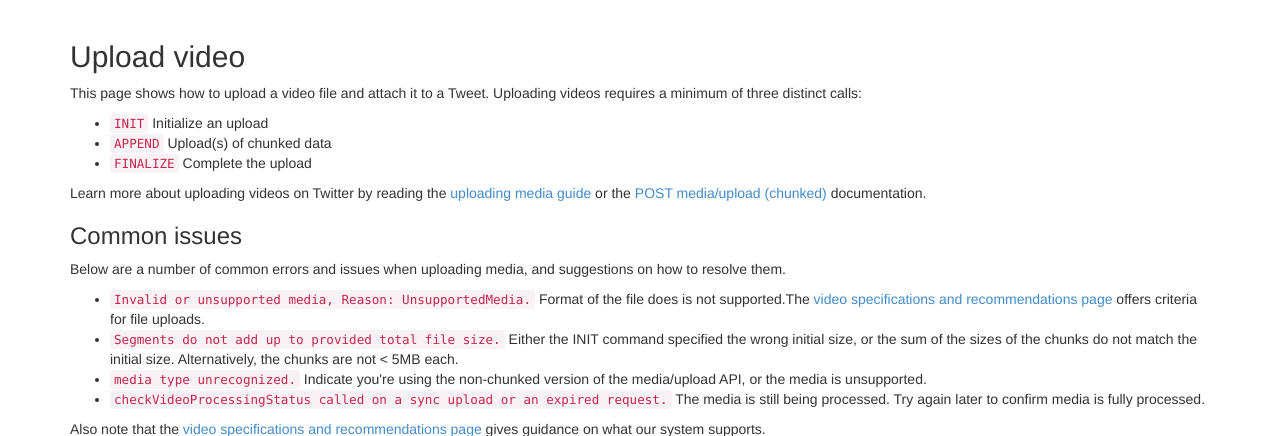
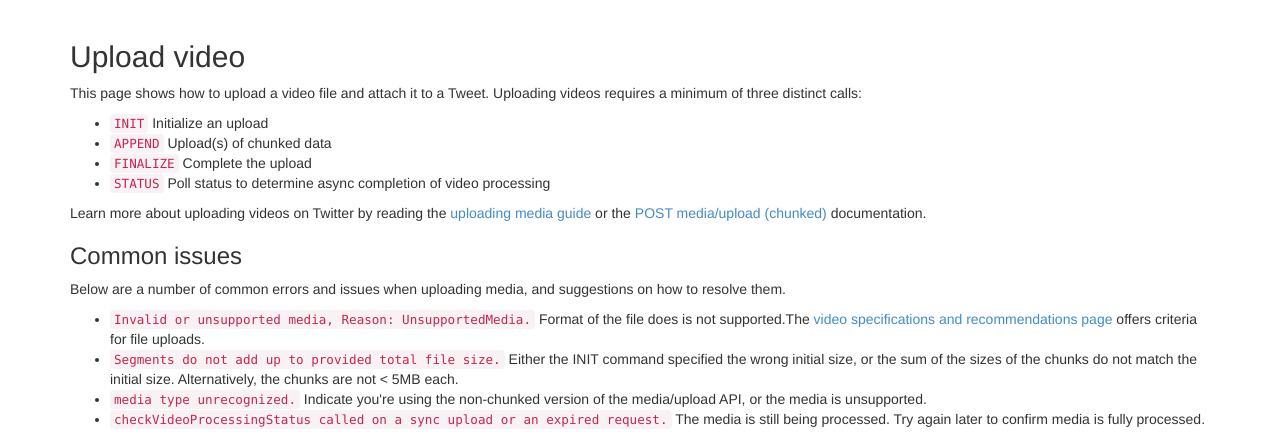
Before and after one commit to twitterml/django-rest-apis, a Django app: template templates/media_video.html in a window 1280 px wide. Shown: the part 52-488 px from the top of the page. Run offline with Django 3.2, Linux system fonts and the light colour scheme; the template is opened without the code that fills it, so the values that code supplies are empty; some libraries are stand-ins or nearby versions.

Commit message:
add status to templates

```diff
--- a/templates/media_video.html
+++ b/templates/media_video.html
@@ -14,6 +14,7 @@ requires a minimum of three distinct calls:
 <li><code>INIT</code> Initialize an upload
 <li><code>APPEND</code> Upload(s) of chunked data
 <li><code>FINALIZE</code> Complete the upload
+<li><code>STATUS</code> Poll status to determine async completion of video processing
 </ul>
 
 <p>
```
